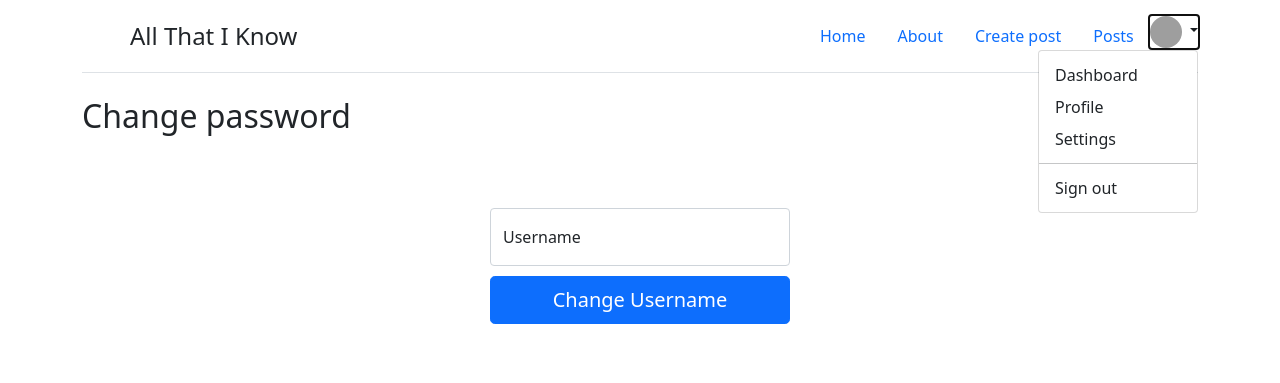
After one commit to DenisDziganchuk/allThatIKnow, a Flask app: page /settings/change_username in a window 1280 px wide, after a click that opens the changed part. The commit adds this page. Shown: the top 383 px of the page. Run offline with Flask 2, Linux system fonts and the light colour scheme; a user stored in the database is signed in; grey boxes are pictures that could not be loaded.

Commit message:
Update files

```diff
--- a/app.py
+++ b/app.py
@@ -13,9 +13,7 @@ bcrypt = Bcrypt(app)
 app.config["SQLALCHEMY_DATABASE_URI"] = "sqlite:///database.db"
 app.config["SQLALCHEMY_TRACK_MODIFICATIONS"] = False
 app.config["SECRET_KEY"] = "denisdziganchuk"
-app.config["FLASK_ENV"] = "production"
 db = SQLAlchemy(app)
-
 
 login_manager = LoginManager()
 login_manager.init_app(app)
@@ -28,16 +26,19 @@ def load_user(user_id):
 
 
 class Article(db.Model):
+    __tablename__ = "article"
     id = db.Column(db.Integer, primary_key=True)
     title = db.Column(db.String(100), nullable=False)
     description = db.Column(db.String(500), nullable=False)
     date = db.Column(db.DateTime, default=datetime.utcnow)
+    author = db.Column(db.String(20), nullable=False)
 
     def __repr__(self):
         return "<Article %r>" % self.id
 
 
 class User(db.Model, UserMixin):
+    __tablename__ = "user"
     id = db.Column(db.Integer, primary_key=True)
     username = db.Column(db.String(20), unique=True, nullable=False)
     password = db.Column(db.String(50), nullable=False)
@@ -45,10 +46,12 @@ class User(db.Model, UserMixin):
 
 
 class RegisterForm(FlaskForm):
+    __tablename__ = "registerform"
     username = StringField(validators=[InputRequired(), Length(min=3, max=20)], render_kw={"placeholder": "Username"})
     password = PasswordField(validators=[InputRequired(), Length(min=3, max=20)], render_kw={"placeholder": "Password"})
     github_username = StringField(validators=[InputRequired(), Length(min=1, max=100)],
                                   render_kw={"placeholder": "Github Username"})
+
     submit = SubmitField("Register")
 
     def validate_username(self, username):
@@ -63,9 +66,20 @@ class RegisterForm(FlaskForm):
 
 
 class LoginForm(FlaskForm):
+    __tablename__ = "loginform"
     username = StringField(validators=[InputRequired(), Length(min=3, max=20)], render_kw={"placeholder": "Username"})
     password = PasswordField(validators=[InputRequired(), Length(min=3, max=20)], render_kw={"placeholder": "Password"})
     submit = SubmitField("Login")
+
+
+class PasswordForm(FlaskForm):
+    password = PasswordField(validators=[InputRequired(), Length(min=3, max=20)], render_kw={"placeholder": "Password"})
+    submit = SubmitField("Change Password")
+
+
+class UsernameForm(FlaskForm):
+    username = StringField(validators=[InputRequired(), Length(min=3, max=20)], render_kw={"placeholder": "Username"})
+    submit = SubmitField("Change Username")
 
 
 @app.route("/")
@@ -84,7 +98,8 @@ def create_post():
     if request.method == "POST":
         title = request.form["title"]
         description = request.form["description"]
-        article = Article(title=title, description=description)
+        author = current_user.username
+        article = Article(title=title, description=description, author=author)
         try:
             db.session.add(article)
             db.session.commit()
@@ -98,18 +113,21 @@ def create_post():
 @app.route("/posts/<int:id>/update", methods=["POST", "GET"])
 @login_required
 def update_post(id):
-    if request.method == "POST":
-        title = request.form["title"]
-        description = request.form["description"]
-        article = Article(title=title, description=description)
-        try:
-            db.session.commit()
-            return redirect("/posts")
-        except:
-            return "Problem with updating post"
-    else:
-        article = Article.query.get(id)
-        return render_template("update_post.html", article=article)
+    if current_user.username == Article.query.get(id).author:
+        if request.method == "POST":
+            title = request.form["title"]
+            description = request.form["description"]
+            author = current_user.username
+            article = Article(title=title, description=description, author=author)
+            try:
+                db.session.commit()
+                return redirect("/posts")
+            except:
+                return "Problem with updating post"
+        else:
+            article = Article.query.get(id)
+            return render_template("update_post.html", article=article)
+    return render_template("access_denied.html")
 
 
 @app.route("/posts")
@@ -129,12 +147,14 @@ def post_detail(id):
 @login_required
 def post_delete(id):
     article = Article.query.get_or_404(id)
-    try:
-        db.session.delete(article)
-        db.session.commit()
-        return redirect("/posts")
-    except:
-        return "Error deleting post"
+    if current_user.username == article.author:
+        try:
+            db.session.delete(article)
+            db.session.commit()
+            return redirect("/posts")
+        except:
+            return "Error deleting post"
+    return render_template("access_denied.html")
 
 
 @app.route("/login", methods=["GET", "POST"])
@@ -179,4 +199,38 @@ def profile(username):
     user = User.query.filter_by(username=username).first()
     if user:
         return render_template("profile.html", user=user)
-    return render_template("user_not_found.html",)
+    return render_template("user_not_found.html")
+
+
+@app.route("/settings")
+@login_required
+def settings():
+    user = User.query.filter_by(username=current_user.username)
+    return render_template("profile_settings.html", user=user)
+
+
+@app.route("/settings/change_username", methods=["GET", "POST"])
+@login_required
+def change_username():
+    form = UsernameForm()
+    if form.validate_on_submit():
+        user = current_user
+        user.username = form.username.data
+        db.session.add(user)
+        db.session.commit()
+        return redirect(f"/user/{current_user.username}")
+    return render_template("change_username.html", form=form)
+
+
+@app.route("/settings/change_password", methods=["GET", "POST"])
+@login_required
+def change_password():
+    form = PasswordForm()
+    if form.validate_on_submit():
+        hash_password = bcrypt.generate_password_hash(form.password.data)
+        user = current_user
+        user.password = hash_password
+        db.session.add(user)
+        db.session.commit()
+        return redirect(f"/user/{current_user.username}")
+    return render_template("change_password.html", form=form)
--- a/templates/base.html
+++ b/templates/base.html
@@ -34,32 +34,26 @@
       <ul class="nav nav-pills">
         <li class="nav-item"><a href="/" class="nav-link" aria-current="page">Home</a></li>
         <li class="nav-item"><a href="/about" class="nav-link">About</a></li>
-          {% if not current_user.is_authenticated %}
-            <li></li>
-          {% else %}
+          {% if current_user.is_authenticated %}
             <li class="nav-item"><a href="/create_post" class="nav-link">Create post</a></li>
           {% endif %}
         <li class="nav-item"><a href="/posts" class="nav-link">Posts</a></li>
           {% if not current_user.is_authenticated %}
             <li class="nav-item"><a href="/login" class="nav-link">Login</a></li>
             <li class="nav-item"><a href="/register" class="nav-link">Register</a></li>
-          {% else %}
-            <li></li>
           {% endif %}
 
-        {% if not current_user.is_authenticated %}
-            <li></li>
-          {% else %}
+          {% if current_user.is_authenticated %}
             <div class="dropdown text-end">
               <a href="#" class="d-block link-dark text-decoration-none dropdown-toggle" id="dropdownUser1" data-bs-toggle="dropdown" aria-expanded="false">
                 <img src="https://github.com/{{current_user.github_username}}.png" alt="User not found" width="32" height="32" class="rounded-circle">
               </a>
               <ul class="dropdown-menu text-small" aria-labelledby="dropdownUser1">
-                  <li><a class="dropdown-item" href="{{url_for('dashboard')}}">Dashboard</a></li>
+                  <li><a class="dropdown-item" href="/dashboard">Dashboard</a></li>
                   <li><a class="dropdown-item" href="/user/{{current_user.username}}">Profile</a></li>
-                  <li><a class="dropdown-item" href="{{url_for('dashboard')}}">Settings</a></li>
+                  <li><a class="dropdown-item" href="/settings">Settings</a></li>
                   <li><hr class="dropdown-divider"></li>
-                <li><a class="dropdown-item" href="{{url_for('logout')}}">Sign out</a></li>
+                <li><a class="dropdown-item" href="/logout">Sign out</a></li>
               </ul>
             </div>
           {% endif %}
--- /dev/null
+++ b/templates/change_username.html
@@ -0,0 +1,27 @@
+{% extends 'base.html' %}
+
+{% block title %}
+Change password
+{% endblock %}
+
+
+
+{% block body %}
+
+<h2>Change password</h2>
+<div class="div-form">
+    <main class="form-signin">
+        <form method="POST">
+            {{form.hidden_tag()}}
+             <div class="form-floating">
+                {{form.username(type="text", class="form-control", id="floatingInput", placeholder="Username")}}
+                <label for="floatingInput">Username</label>
+            </div>
+
+            {{form.submit(class="w-100 btn btn-lg btn-primary")}}
+        </form>
+    </main>
+</div>
+
+
+{% endblock %}
--- a/templates/posts.html
+++ b/templates/posts.html
@@ -13,6 +13,7 @@ Posts
         <h2>{{post.title}}</h2>
         <p>{{post.description}}</p>
         <p><b>DATE: {{post.date.date()}}</b></p>
+        <p>Author: {{post.author}}</p>
         <a href="/posts/{{post.id}}" class="btn btn-warning"> More</a>
     </div>
     {% endfor %}
```
Also changed, not shown: templates/access_denied.html (added, +14 -0 lines), templates/change_password.html (added, +27 -0 lines), templates/post_detail.html (+3 -4 lines), templates/profile_settings.html (added, +15 -0 lines), database.db, 1 other file.
